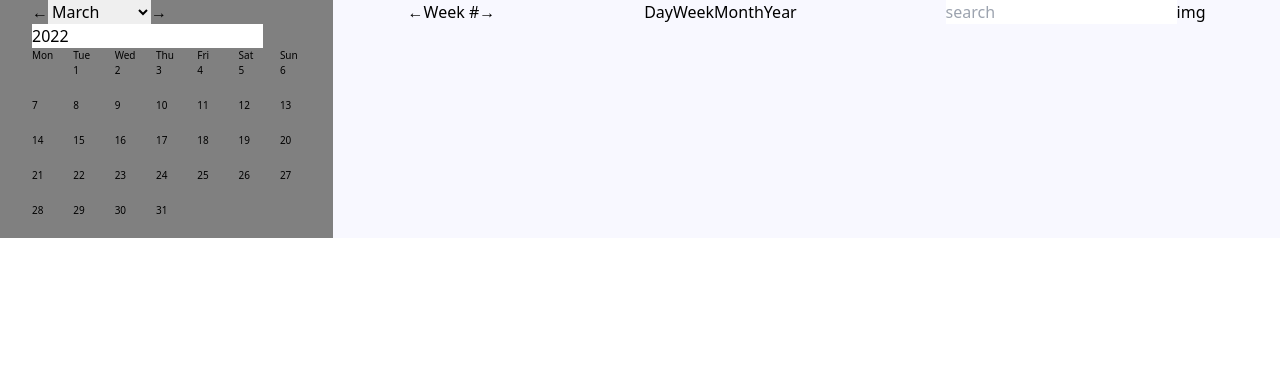
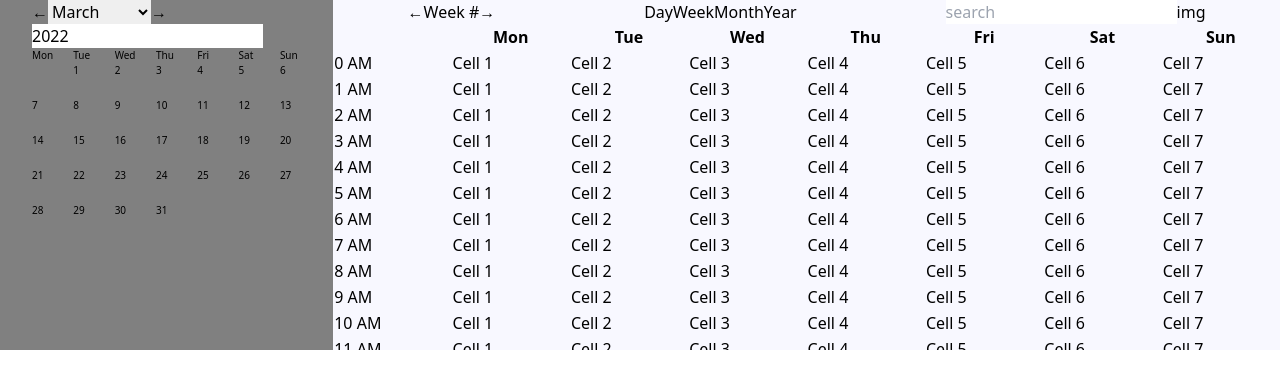
Before and after one commit to iliashe/calendar, a Vue app: page / in a window 1280 px wide. Shown: the top 388 px of the page. Built offline with nearby package versions, Linux system fonts and the light colour scheme.

Commit message:
calendar-plane

```diff
--- a/src/App.vue
+++ b/src/App.vue
@@ -4,29 +4,33 @@
 </section>
 <section class='calendar-plane flex-1 flex-col'>
   <calendar-plane-header/>
-  <!-- <day-view /> -->
-  <!-- <week-view /> -->
-  <!-- <month-view /> -->
-  <!-- <year-view /> -->
+  <day-view v-if='views[0].isActive' />
+  <week-view v-if='views[1].isActive' />
+  <month-view v-if='views[2].isActive' />
+  <year-view v-if='views[3].isActive' />
 </section>
 </template>
 
 <script>
+import { mapState } from 'vuex';
 import CalendarPlaneHeader from './components/CalendarPlaneHeader.vue';
-// import DayView from './views/Day.vue';
-// import MonthView from './views/Month.vue';
+import DayView from './views/Day.vue';
+import MonthView from './views/Month.vue';
 import SideMenu from './components/side_menu/SideMenu.vue';
-// import WeekView from './views/Week.vue';
-// import YearView from './views/Year.vue';
+import WeekView from './views/Week.vue';
+import YearView from './views/Year.vue';
 
 export default {
   components: {
     CalendarPlaneHeader,
-    // DayView,
-    // MonthView,
+    DayView,
+    MonthView,
     SideMenu,
-    // WeekView,
-    // YearView,
+    WeekView,
+    YearView,
+  },
+  computed: {
+    ...mapState(['views']),
   },
 };
 </script>
--- a/src/views/Week.vue
+++ b/src/views/Week.vue
@@ -4,25 +4,13 @@
     <thead class=''>
       <tr class='grid grid-cols-8 w-full'>
         <th class=''></th>
-        <th>MON</th>
-        <th>TUE</th>
-        <th>WED</th>
-        <th>THU</th>
-        <th>FRI</th>
-        <th>SAT</th>
-        <th>SUN</th>
+        <th v-for='day in daysOfWeek' :key='day'>{{ day.shortName }}</th>
       </tr>
     </thead>
     <tbody>
-      <tr class='grid grid-cols-8 w-full'>
-        <td>0 AM</td>
-        <td>CELL 1</td>
-        <td>CELL 2</td>
-        <td>CELL 3</td>
-        <td>CELL 4</td>
-        <td>CELL 5</td>
-        <td>CELL 6</td>
-        <td>CELL 7</td>
+      <tr class='grid grid-cols-8 w-full' v-for='(hour, index) in 24' :key='index'>
+        <td>{{ hour - 1 }} AM</td>
+        <td v-for='(cell, index) in 7' :key='index'>Cell {{cell}}</td>
       </tr>
     </tbody>
   </table>
@@ -35,11 +23,14 @@ import { mapState } from 'vuex';
 export default {
   name: 'week-view',
   computed: {
-    ...mapState(['week', 'day']),
+    ...mapState(['daysOfWeek']),
   },
 };
 </script>
 
 <style scoped>
-
+tbody {
+  height: 300px;
+  overflow: auto;
+}
 </style>
```
Also changed, not shown: 10 other files (tests, documents, lock files or other folders).
